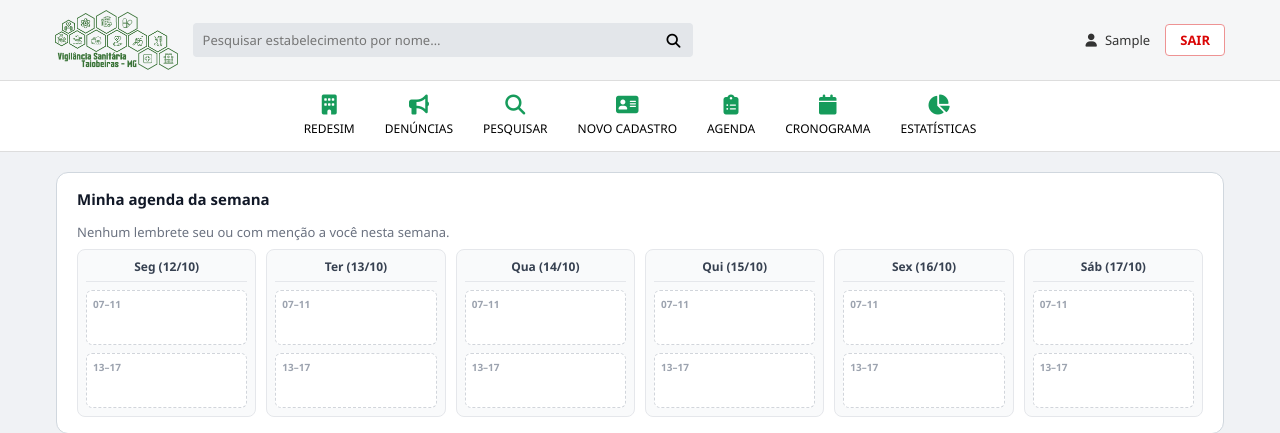
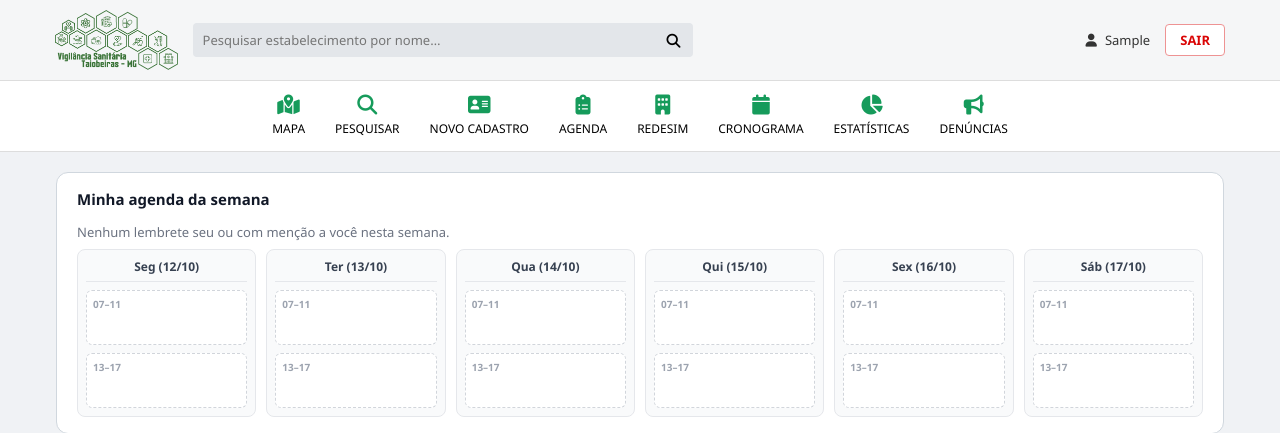
Before and after one commit to joaocos74/sistema_django2.0, a Django app: page / in a window 1280 px wide. Shown: the top 433 px of the page. Run offline with Django 5.2, Linux system fonts and the light colour scheme; the visitor is signed in with stand-in values (Sample User, id 1); data comes from the database, SQL or seed files in the repository; data that the repository does not hold is empty.

Commit message:
Ajusta ordem da navegacao e reserva item Mapa

```diff
--- a/home/templates/home/index.html
+++ b/home/templates/home/index.html
@@ -21,13 +21,14 @@
         <form action="{% url 'usuarios:logout' %}" method="post" class="form-logout">{% csrf_token %}<button type="submit" class="navbar-login">SAIR</button></form>
     </div>
     <nav class="navbar-menu" aria-label="Módulos do sistema">
-<a href="{% url 'redesim:index' %}" class="navbar-link"><span class="icon"><i class="fa-solid fa-building" aria-hidden="true"></i></span><span>REDESIM</span></a>
-<a href="{% url 'denuncias:index' %}" class="navbar-link"><span class="icon"><i class="fa-solid fa-bullhorn" aria-hidden="true"></i></span><span>DENÚNCIAS</span></a>
+<a class="navbar-link" role="link" aria-disabled="true" title="Mapa em breve"><span class="icon"><i class="fa-solid fa-map-location-dot" aria-hidden="true"></i></span><span>MAPA</span></a>
 <a href="{% url 'register_view:pesquisar' %}" class="navbar-link"><span class="icon"><i class="fa-solid fa-magnifying-glass" aria-hidden="true"></i></span><span>PESQUISAR</span></a>
 <a href="{% url 'register_view:cadastrar' %}" class="navbar-link"><span class="icon"><i class="fa-solid fa-address-card" aria-hidden="true"></i></span><span>NOVO CADASTRO</span></a>
 <a href="{% url 'home:agenda' %}" class="navbar-link"><span class="icon"><i class="fa-solid fa-clipboard-list" aria-hidden="true"></i></span><span>AGENDA</span></a>
+<a href="{% url 'redesim:index' %}" class="navbar-link"><span class="icon"><i class="fa-solid fa-building" aria-hidden="true"></i></span><span>REDESIM</span></a>
 <a href="{% url 'register_view:cronograma' %}" class="navbar-link"><span class="icon"><i class="fa-solid fa-calendar" aria-hidden="true"></i></span><span>CRONOGRAMA</span></a>
 <a href="{% url 'register_view:estatisticas' %}" class="navbar-link"><span class="icon"><i class="fa-solid fa-chart-pie" aria-hidden="true"></i></span><span>ESTATÍSTICAS</span></a>
+<a href="{% url 'denuncias:index' %}" class="navbar-link"><span class="icon"><i class="fa-solid fa-bullhorn" aria-hidden="true"></i></span><span>DENÚNCIAS</span></a>
     </nav>
 </header>
 <main class="main-container">
--- a/register/templates/register/partials/navegacao.html
+++ b/register/templates/register/partials/navegacao.html
@@ -1,11 +1,12 @@
 <nav class="register-nav" aria-label="Estabelecimentos">
     <a href="{% url 'home:index' %}" {% if request.resolver_match.namespace == 'home' %}aria-current="page"{% endif %}>Início</a>
+    <a role="link" aria-disabled="true" title="Mapa em breve">Mapa</a>
     <a href="{% url 'register_view:pesquisar' %}">Pesquisar</a>
     <a href="{% url 'register_view:cadastrar' %}">Novo cadastro</a>
     <a href="{% url 'home:agenda' %}">Agenda</a>
+    <a href="{% url 'redesim:index' %}">Redesim</a>
     <a href="{% url 'register_view:cronograma' %}">Cronograma</a>
     <a href="{% url 'register_view:estatisticas' %}">Estatísticas</a>
-    <a href="{% url 'redesim:index' %}">Redesim</a>
     <a href="{% url 'denuncias:index' %}">Denúncias</a>
     {% if request.user.is_authenticated %}
     <a href="{% url 'usuarios:perfil' %}">Meu perfil</a>
```
